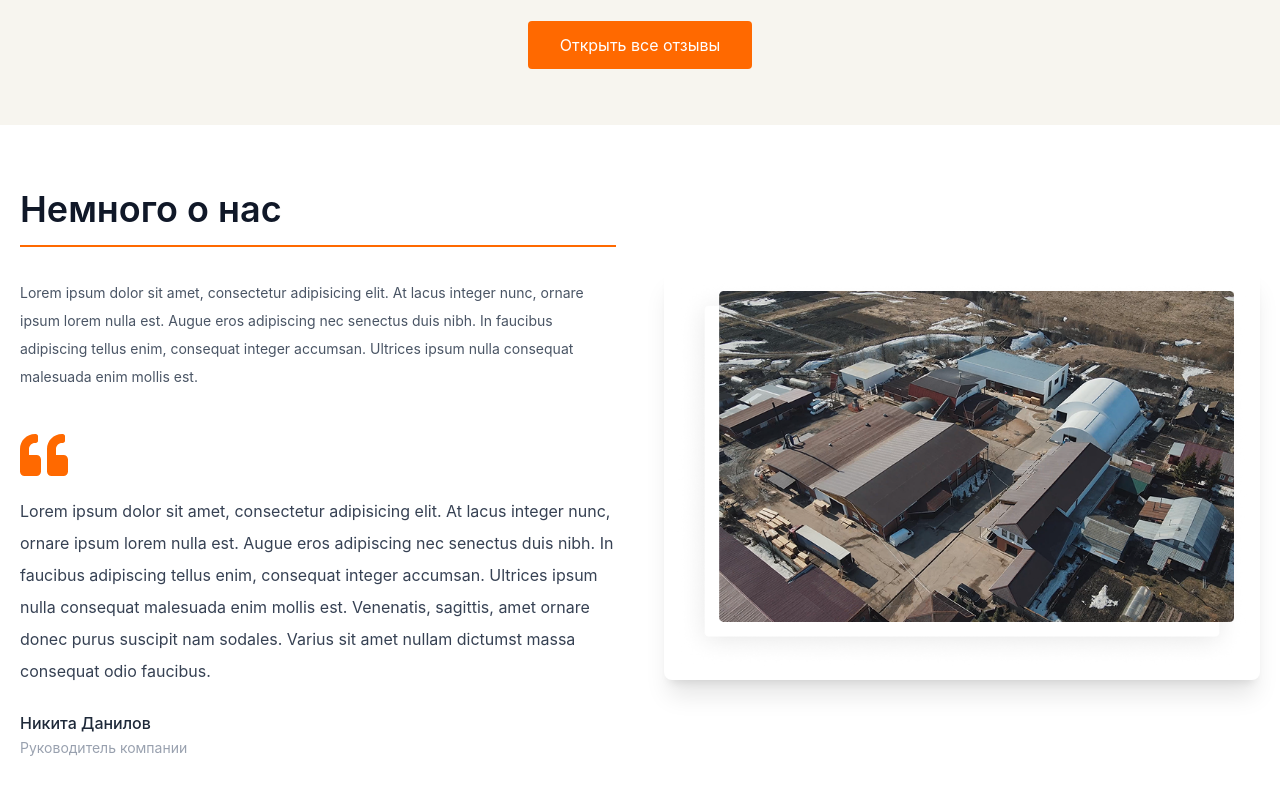
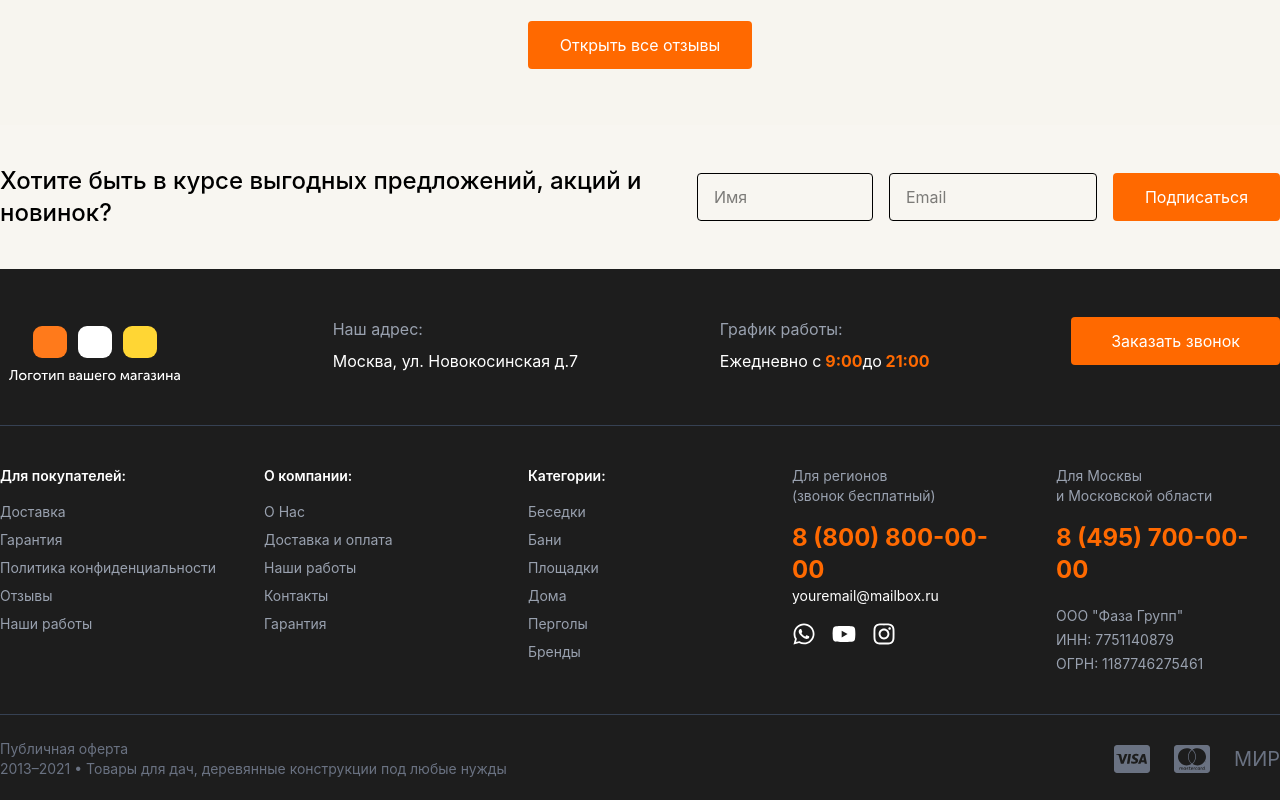
Before and after one commit to abdullohazamjonov/your_store_logo, a React (Vite) app: page / in a window 1280 px wide. Shown: the part 4160-4960 px from the top of the page. Built offline with nearby package versions, Linux system fonts and the light colour scheme.

Commit message:
Commit xabari

```diff
--- a/src/pages/Home/index.jsx
+++ b/src/pages/Home/index.jsx
@@ -6,7 +6,6 @@ import Card from '../../components/Card'
 import Input from '../../components/Input'
 import Test from '../../components/Test'
 import Tabs from '../../components/Tabs'
-import Products from '../../components/Products'
 
 const Home = () => {
   return (
@@ -17,7 +16,6 @@ const Home = () => {
       <Input />
       <Test />
       <Tabs />
-      <Products />
     </>
   )
 }
```
